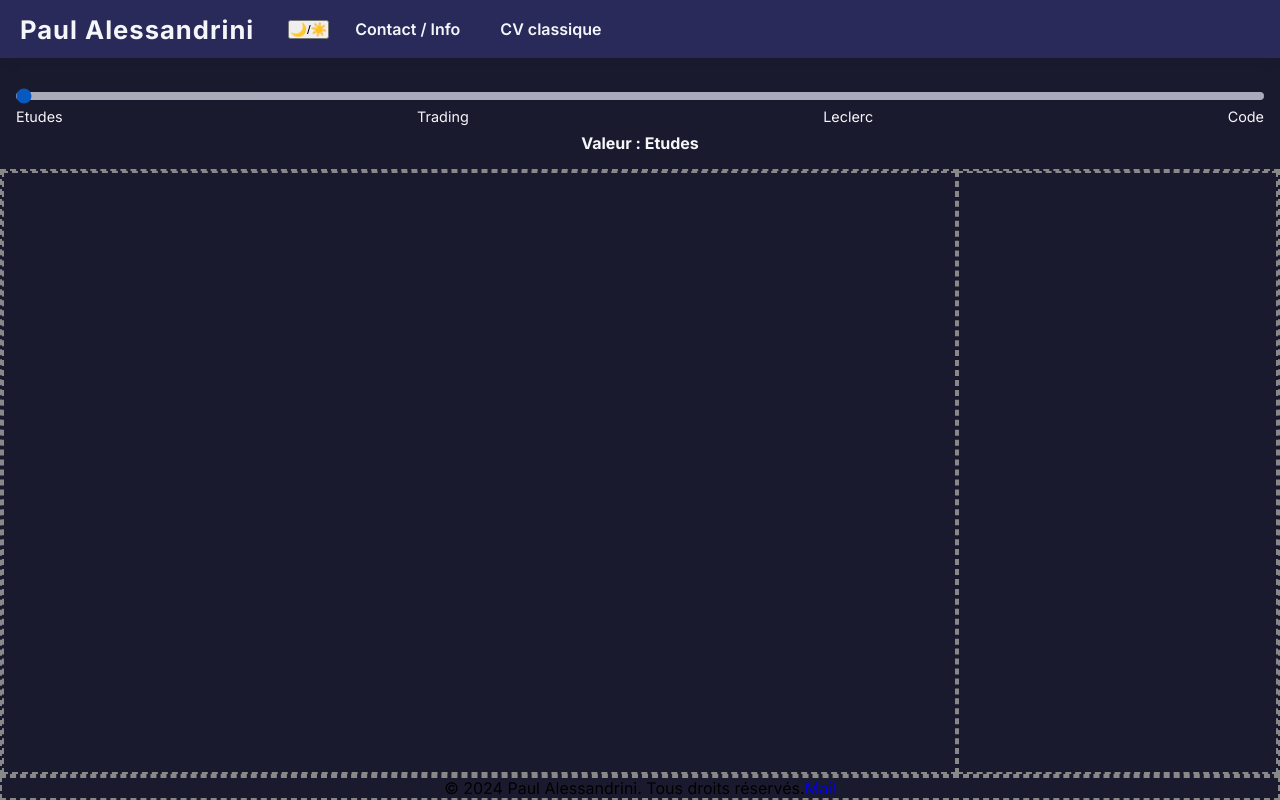
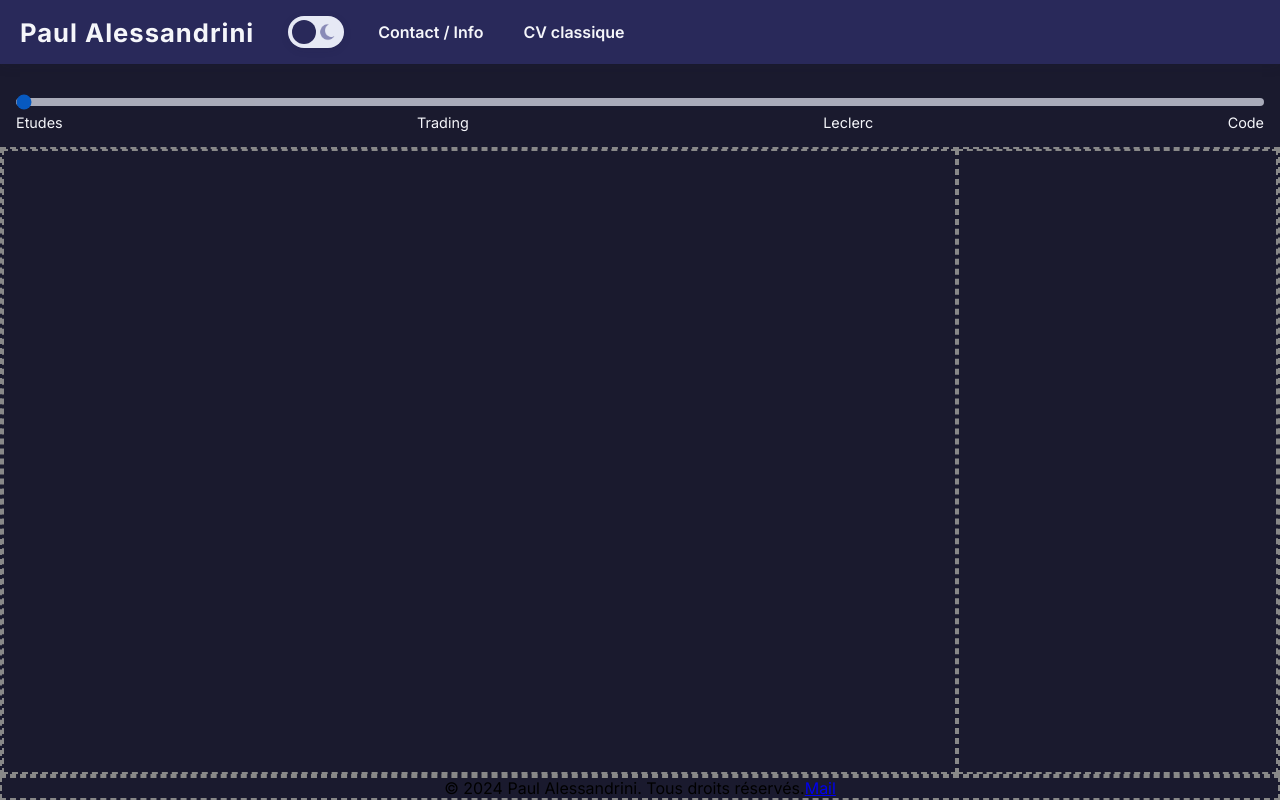
Before and after one commit to Palalde/CV-interactif, a plain HTML site: page HTML/CV.HTML in a window 1280 px wide. Drawn offline with Linux system fonts and the light colour scheme.

Commit message:
ajout du css et HTML du bouton switch dark et light mode plus mise au propre du css

```diff
--- a/HTML/CV.HTML
+++ b/HTML/CV.HTML
@@ -25,10 +25,14 @@
         <h1 class="main-title">Paul Alessandrini</h1>
         <!-- NAV -->
         <nav class="navbar">
-          <button id="theme-toggle" aria-label="Changer le mode sombre/clair">
-            🌙/☀️
-          </button>
-          <a href="" target="" class="contact-info"> Contact / Info </a>
+          <label class="theme-switch">
+            <input type="checkbox" id="theme-toggle" />
+            <span class="slider">
+              <img src="../img/LOGO/sun.png" alt="Soleil" class="icon sun" />
+              <img src="../img/LOGO/moon.png" alt="Lune" class="icon moon" />
+            </span>
+          </label>
+          <a href="" target="" class="contact-info">Contact / Info</a>
           <a href="CV_Classique.pdf" target="_blank" class="classic-cv-link"
             >CV classique</a
           >
@@ -51,7 +55,6 @@
           <span>Leclerc</span>
           <span>Code</span>
         </div>
-        <div class="range-value" id="rangeValue">Valeur : Etudes</div>
       </div>
     </section>
     <!-- HTML CHANGEANT-->
--- a/Style/style.css
+++ b/Style/style.css
@@ -35,7 +35,6 @@ body {
   min-height: 100vh;
   background-color: var(--background-general-dark);
 }
-
 /*///////HEADER////////*/
 .header-row {
   display: flex;
@@ -50,7 +49,6 @@ body {
   gap: 16px; /* Garde un petit espace entre le titre et la nav */
   transition: padding 0.2s, min-height 0.2s;
 }
-
 /*TITRE*/
 .header-row h1 {
   font-size: 1.6rem;
@@ -61,21 +59,86 @@ body {
   text-shadow: none;
   font-family: "Inter", Arial, Helvetica, sans-serif;
 }
-
 /*NAVBAR*/
 .header-row nav {
   display: flex;
   align-items: center;
   gap: 12px;
 }
-.header-row nav button:hover,
-.header-row nav button:focus {
-  background: var(--background-surface-light);
-  color: var(--background-surface-dark);
-  transform: scale(1.08) rotate(-8deg);
-  box-shadow: 0 4px 16px rgba(30, 30, 60, 0.13);
+/* dark/light mode */
+.theme-switch {
+  display: flex;
+  align-items: center;
+  cursor: pointer;
+  height: 40px;
+  margin-right: 8px;
 }
 
+.theme-switch input {
+  display: none;
+}
+
+.theme-switch .slider {
+  position: relative;
+  width: 56px;
+  height: 32px;
+  background: var(--background-surface-light);
+  border-radius: 16px;
+  box-shadow: 0 2px 8px rgba(30, 30, 60, 0.1);
+  transition: background 0.3s;
+  display: flex;
+  align-items: center;
+  padding: 4px;
+}
+
+.theme-switch .icon {
+  position: absolute;
+  width: 22px;
+  height: 22px;
+  top: 5px;
+  transition: opacity 0.3s;
+  pointer-events: none;
+}
+
+.theme-switch .sun {
+  left: 6px;
+  opacity: 1;
+}
+
+.theme-switch .moon {
+  right: 6px;
+  opacity: 0.5;
+}
+
+.theme-switch .slider::before {
+  content: "";
+  position: absolute;
+  left: 4px;
+  top: 4px;
+  width: 24px;
+  height: 24px;
+  background: var(--background-surface-dark);
+  border-radius: 50%;
+  transition: transform 0.3s, background 0.3s;
+  z-index: 1;
+}
+
+.theme-switch input:checked + .slider {
+  background: var(--background-surface-dark);
+}
+
+.theme-switch input:checked + .slider::before {
+  transform: translateX(24px);
+  background: var(--background-general-light);
+}
+
+.theme-switch input:checked + .slider .sun {
+  opacity: 0.5;
+}
+
+.theme-switch input:checked + .slider .moon {
+  opacity: 1;
+}
 /*link navbar*/
 .header-row nav a {
   text-decoration: none;
@@ -90,7 +153,6 @@ body {
   background: var(--background-surface-light);
   color: var(--background-surface-dark);
 }
-
 /*/////// RANGE SLIDER///////*/
 .range-slider-container {
   width: 100%;
@@ -133,15 +195,7 @@ body {
   align-items: center;
   flex-wrap: wrap;
 }
-
 /* CONTENAIR CHANGEANT */
-.change-contenair {
-  display: flex;
-  justify-content: center;
-  flex-direction: row;
-  align-items: center;
-}
-
 .change-contenair {
   flex: 1 1 auto;
   display: flex;
```
Also changed, not shown: IMG/LOGO/moon.png (added), IMG/LOGO/sun.png (added).
